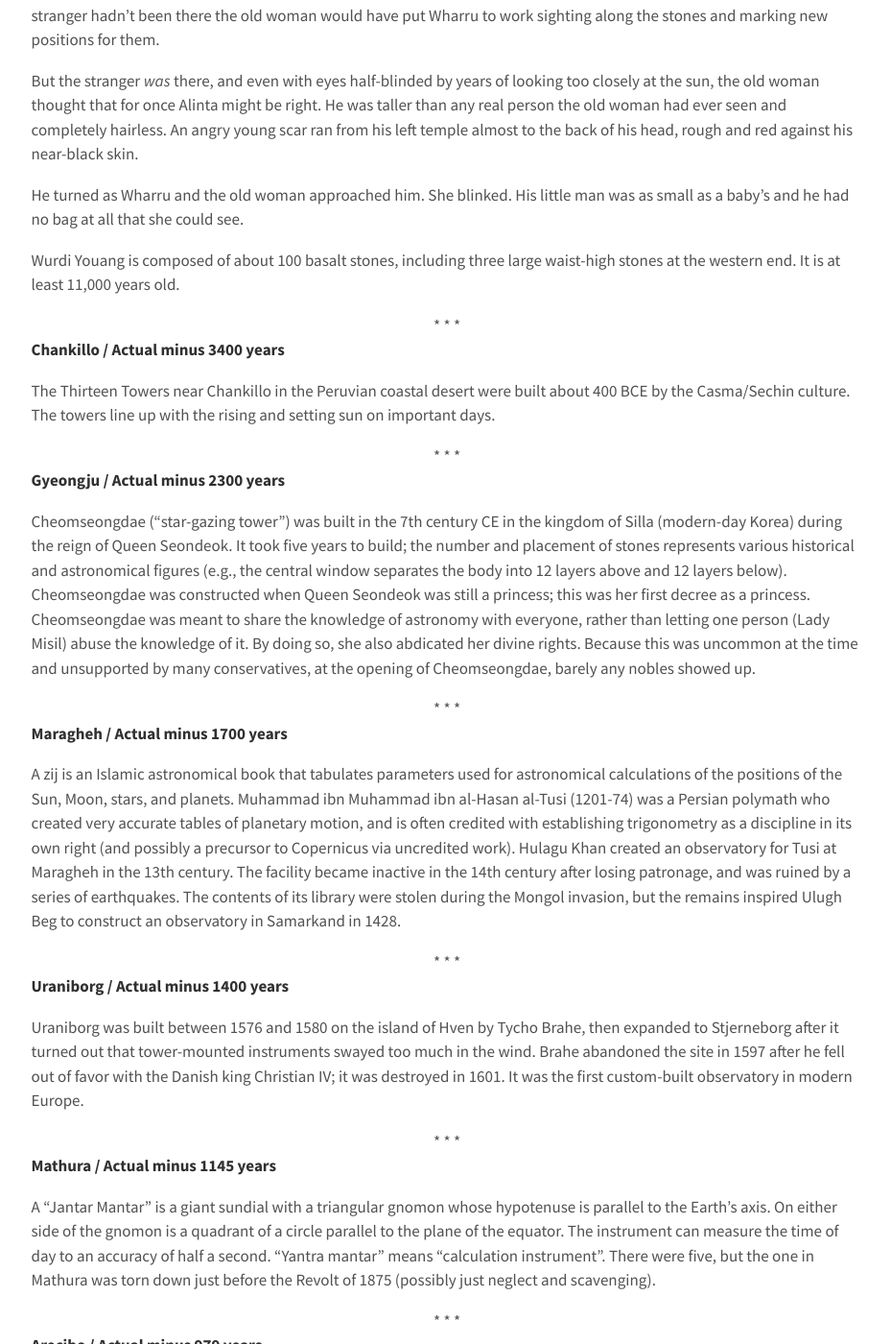
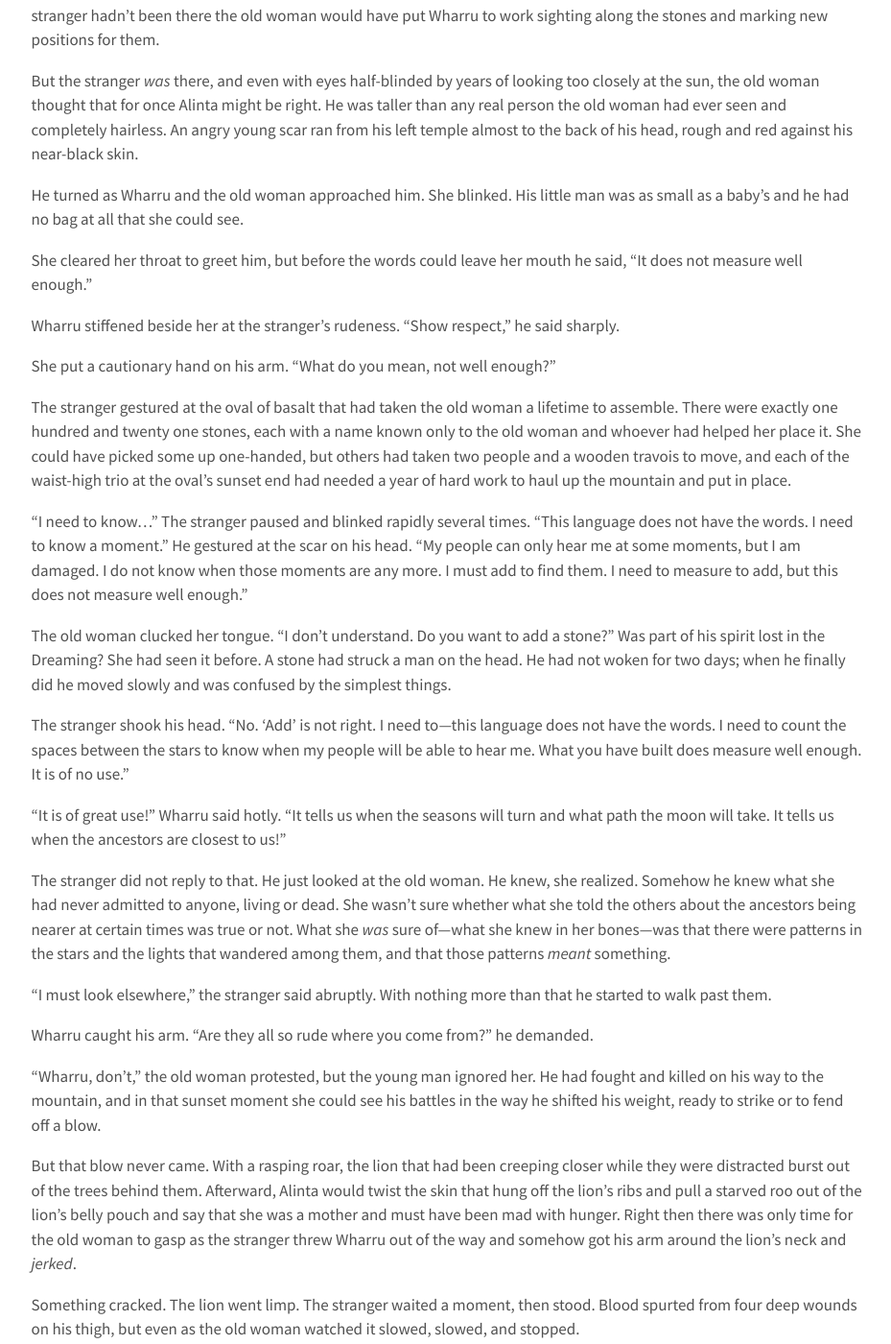
Before and after one commit to gvwilson/sensibleadventures, a Jekyll site: the page built from short-stories/soul-unprisoned.md, in a window 1280 px wide and 1400 px high, scrolled down 1282 px. Shown: the whole window at 96% size, without its empty margins (174-1103 px from the left). Built offline with Jekyll 4.4.1, drawn with Linux system fonts in a browser that asks for light colours; nearby versions of some CDN libraries; some of the changed text lies outside the part shown.

Commit message:
First section

```diff
--- a/short-stories/soul-unprisoned.md
+++ b/short-stories/soul-unprisoned.md
@@ -89,7 +89,7 @@
 and once something larger made the bushes rustle.
 Wharru hesitated but the old woman pushed on.
 A thylacine wouldn't attack two people together,
-and no one had seen a marsupial lion in the mountains since she was a baby.
+and no one had seen a marsupial lion in the mountains for years.
 
 They reached the field of stones just as the sun was about to kiss the horizon.
 There wasn't a cloud in the sky,
@@ -109,8 +109,104 @@
 She blinked.
 His little man was as small as a baby's and he had no bag at all that she could see.
 
-Wurdi Youang is composed of about 100 basalt stones, including three large waist-high stones at the western end.
-It is at least 11,000 years old.
+She cleared her throat to greet him,
+but before the words could leave her mouth he said,
+"It does not measure well enough."
+
+Wharru stiffened beside her at the stranger's rudeness.
+"Show respect," he said sharply.
+
+She put a cautionary hand on his arm.
+"What do you mean, not well enough?"
+
+The stranger gestured at the oval of basalt that had taken the old woman a lifetime to assemble.
+There were exactly one hundred and twenty one stones,
+each with a name known only to the old woman and whoever had helped her place it.
+She could have picked some up one-handed,
+but others had taken two people and a wooden travois to move,
+and each of the waist-high trio at the oval's sunset end
+had needed a year of hard work to haul up the mountain and put in place.
+
+"I need to know..."
+The stranger paused and blinked rapidly several times.
+"This language does not have the words.
+I need to know a moment."
+He gestured at the scar on his head.
+"My people can only hear me at some moments,
+but I am damaged.
+I do not know when those moments are any more.
+I must add to find them.
+I need to measure to add,
+but this does not measure well enough."
+
+The old woman clucked her tongue.
+"I don't understand.
+Do you want to add a stone?"
+Was part of his spirit lost in the Dreaming?
+She had seen it before.
+A stone had struck a man on the head.
+He had not woken for two days;
+when he finally did he moved slowly and was confused by the simplest things.
+
+The stranger shook his head.
+"No.
+'Add' is not right.
+I need to---this language does not have the words.
+I need to count the spaces between the stars to know when my people will be able to hear me.
+What you have built does measure well enough.
+It is of no use."
+
+"It is of great use!" Wharru said hotly.
+"It tells us when the seasons will turn and what path the moon will take.
+It tells us when the ancestors are closest to us!"
+
+The stranger did not reply to that.
+He just looked at the old woman.
+He knew, she realized.
+Somehow he knew what she had never admitted to anyone, living or dead.
+She wasn't sure whether what she told the others about the ancestors being nearer at certain times was true or not.
+What she *was* sure of---what she knew in her bones---was that
+there were patterns in the stars and the lights that wandered among them,
+and that those patterns *meant* something.
+
+"I must look elsewhere," the stranger said abruptly.
+With nothing more than that he started to walk past them.
+
+Wharru caught his arm.
+"Are they all so rude where you come from?" he demanded.
+
+"Wharru, don't," the old woman protested,
+but the young man ignored her.
+He had fought and killed on his way to the mountain,
+and in that sunset moment she could see his battles in the way he shifted his weight,
+ready to strike or to fend off a blow.
+
+But that blow never came.
+With a rasping roar,
+the lion that had been creeping closer while they were distracted
+burst out of the trees behind them.
+Afterward,
+Alinta would twist the skin that hung off the lion's ribs
+and pull a starved roo out of the lion's belly pouch
+and say that she was a mother
+and must have been mad with hunger.
+Right then there was only time for the old woman to gasp
+as the stranger threw Wharru out of the way
+and somehow got his arm around the lion's neck and *jerked*.
+
+Something cracked.
+The lion went limp.
+The stranger waited a moment, then stood.
+Blood spurted from four deep wounds on his thigh,
+but even as the old woman watched
+it slowed, slowed, and stopped.
+
+"Who *are* you?" she breathed
+as Wharru struggled to his feet.
+
+The stranger looked from her to the stones and back.
+"I don't know."
+Then he turned and walked away.
 
 <div align="center">* * *</div>
 
```
Also changed, not shown: other parts of short-stories/soul-unprisoned.md (+1 -1 lines).
